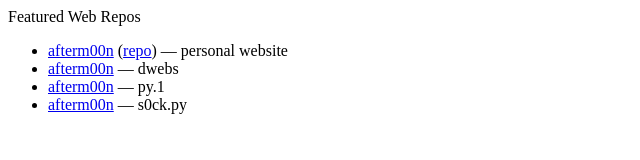
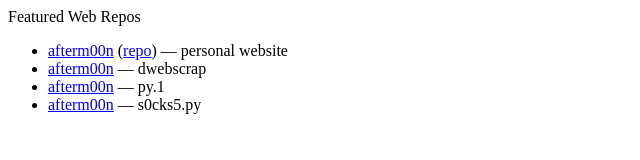
Before and after one commit to afterm00n/afterm00n.github.io, a plain HTML site: page index.html in a window 1280 px wide. Shown: the full height of the page, 0-640 px from the left. Drawn offline with Linux system fonts and the light colour scheme.

Commit message:
Update index.html

```diff
--- a/index.html
+++ b/index.html
@@ -10,9 +10,9 @@
 
 	<ul>
 		<li><a href="#">afterm00n</a> (<a href="https://github.com/afterm00n/afterm00n.github.io/">repo</a>) — personal website </li>
-		<li><a href="#">afterm00n</a> — dwebs </li>
+		<li><a href="#">afterm00n</a> — dwebscrap </li>
 		<li><a href="#">afterm00n</a> — py.1 </li>
-		<li><a href="#">afterm00n</a> — s0ck.py </li>
+		<li><a href="#">afterm00n</a> — s0cks5.py </li>
 	</ul>
 </body>
 </html>
```
